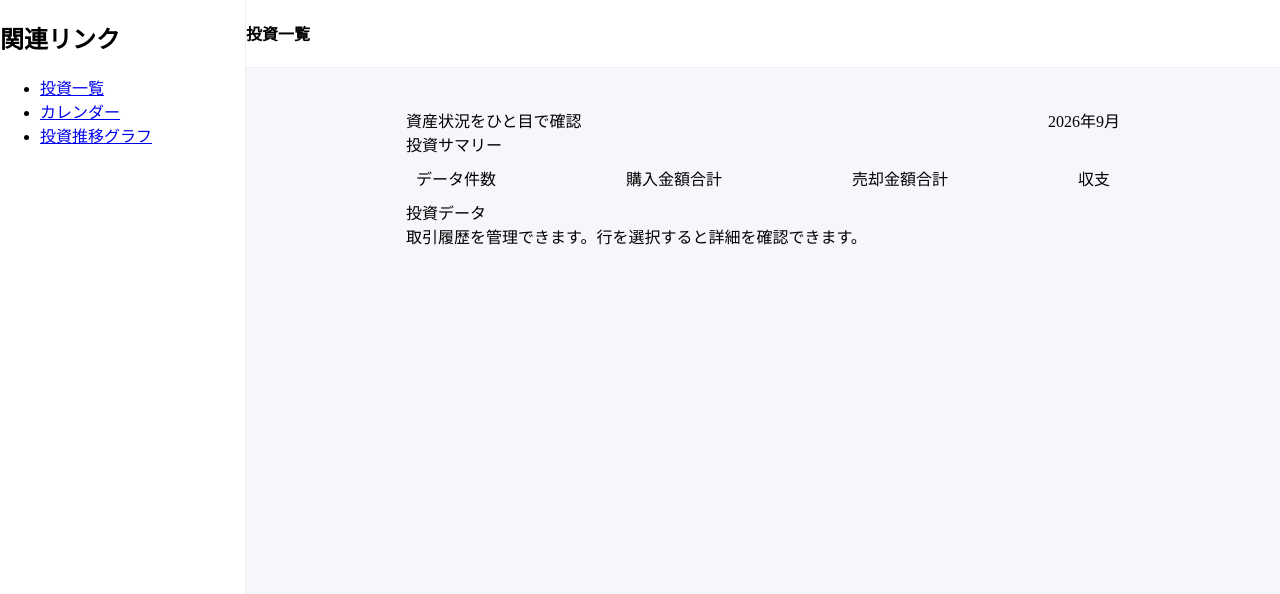
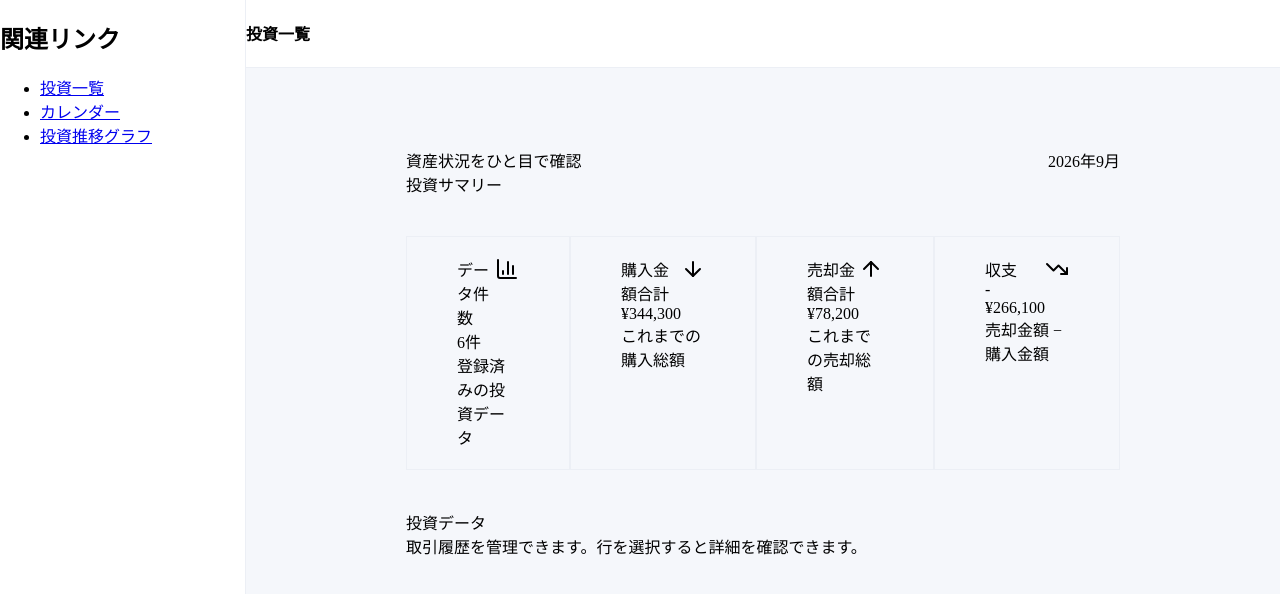
Before and after one commit to mn-area/touMEMO, a React (Vite) app in the folder frontend/: page / in a window 1280 px wide. Shown: the top 594 px of the page. Built offline with nearby package versions, Linux system fonts and the light colour scheme.

Commit message:
【フロント】カードアイテムの骨組実装

```diff
--- a/frontend/src/Tradelist.tsx
+++ b/frontend/src/Tradelist.tsx
@@ -17,7 +17,6 @@ function Tradelist() {
                     <h4>投資一覧</h4>
                 </header>
                 <div id="content-area">
-                    <section>
                     <div id="summary-header">
                         <div>
                             <p>資産状況をひと目で確認</p>
@@ -25,14 +24,59 @@ function Tradelist() {
                         </div>
                         <p>2026年9月</p>
                     </div>
+                    <section>
                         <div id="card-area">
-                            <div className="card"><p>データ件数</p></div>
-                            <div className="card"><p>購入金額合計</p></div>
-                            <div className="card"><p>売却金額合計</p></div>
-                            <div className="card"><p>収支</p></div>
+                            <div className="card-item">
+                                <div className="card-data">
+                                    <div>
+                                        <p>データ件数</p>
+                                        <p>6件</p>
+                                    </div>
+                                    <div>
+                                        <svg xmlns="http://www.w3.org/2000/svg" width="24" height="24" viewBox="0 0 24 24" fill="none" stroke="currentColor" stroke-width="2" stroke-linecap="round" stroke-linejoin="round" className="lucide lucide-chart-column" aria-hidden="true"><path d="M3 3v16a2 2 0 0 0 2 2h16"></path><path d="M18 17V9"></path><path d="M13 17V5"></path><path d="M8 17v-3"></path></svg>
+                                    </div>
+                                </div>
+                                <p>登録済みの投資データ</p>
+                            </div>
+                            <div className="card-item">
+                                <div className="card-data">
+                                    <div>
+                                        <p>購入金額合計</p>
+                                        <p>¥344,300</p>
+                                    </div>
+                                    <div>
+                                        <svg xmlns="http://www.w3.org/2000/svg" width="24" height="24" viewBox="0 0 24 24" fill="none" stroke="currentColor" stroke-width="2" stroke-linecap="round" stroke-linejoin="round" className="lucide lucide-arrow-down" aria-hidden="true"><path d="M12 5v14"></path><path d="m19 12-7 7-7-7"></path></svg>
+                                    </div>
+                                </div>
+                                <p>これまでの購入総額</p>
+                            </div>
+                            <div className="card-item">
+                                <div className="card-data">
+                                    <div>
+                                        <p>売却金額合計</p>
+                                        <p>¥78,200</p>
+                                    </div>
+                                    <div>
+                                        <svg xmlns="http://www.w3.org/2000/svg" width="24" height="24" viewBox="0 0 24 24" fill="none" stroke="currentColor" stroke-width="2" stroke-linecap="round" stroke-linejoin="round" className="lucide lucide-arrow-up" aria-hidden="true"><path d="m5 12 7-7 7 7"></path><path d="M12 19V5"></path></svg>
+                                    </div>
+                                </div>
+                                <p>これまでの売却総額</p>
+                            </div>
+                            <div className="card-item">
+                                <div className="card-data">
+                                    <div>
+                                        <p>収支</p>
+                                        <p>-¥266,100</p>
+                                    </div>
+                                    <div>
+                                        <svg xmlns="http://www.w3.org/2000/svg" width="24" height="24" viewBox="0 0 24 24" fill="none" stroke="currentColor" stroke-width="2" stroke-linecap="round" stroke-linejoin="round" className="lucide lucide-trending-down" aria-hidden="true"><path d="M16 17h6v-6"></path><path d="m22 17-8.5-8.5-5 5L2 7"></path></svg>
+                                    </div>
+                                </div>
+                                <p>売却金額 − 購入金額</p>
+                            </div>
                         </div>
                     </section>
-                    <section>
+                    <section id="trade-data-area">
                         <div>
                             <p>投資データ</p>
                             <p>取引履歴を管理できます。行を選択すると詳細を確認できます。</p>
--- a/frontend/src/index.css
+++ b/frontend/src/index.css
@@ -136,6 +136,7 @@ header {
 #summary-header {
   display: flex;
   justify-content: space-between;
+  padding: 40px 0px;
 }
 
 #content-area {
@@ -149,6 +150,14 @@ header {
   justify-content: space-between;
 }
 
-.card {
-  padding: 10px;
+.card-item {
+  border: 1px solid #ECEFF5;
+  padding: 20px 50px;
 }
+.card-data {
+  display: flex;
+}
+
+#trade-data-area {
+    padding: 40px 0px;
+}
```
Lines whose indentation alone changed are shown as unchanged.
